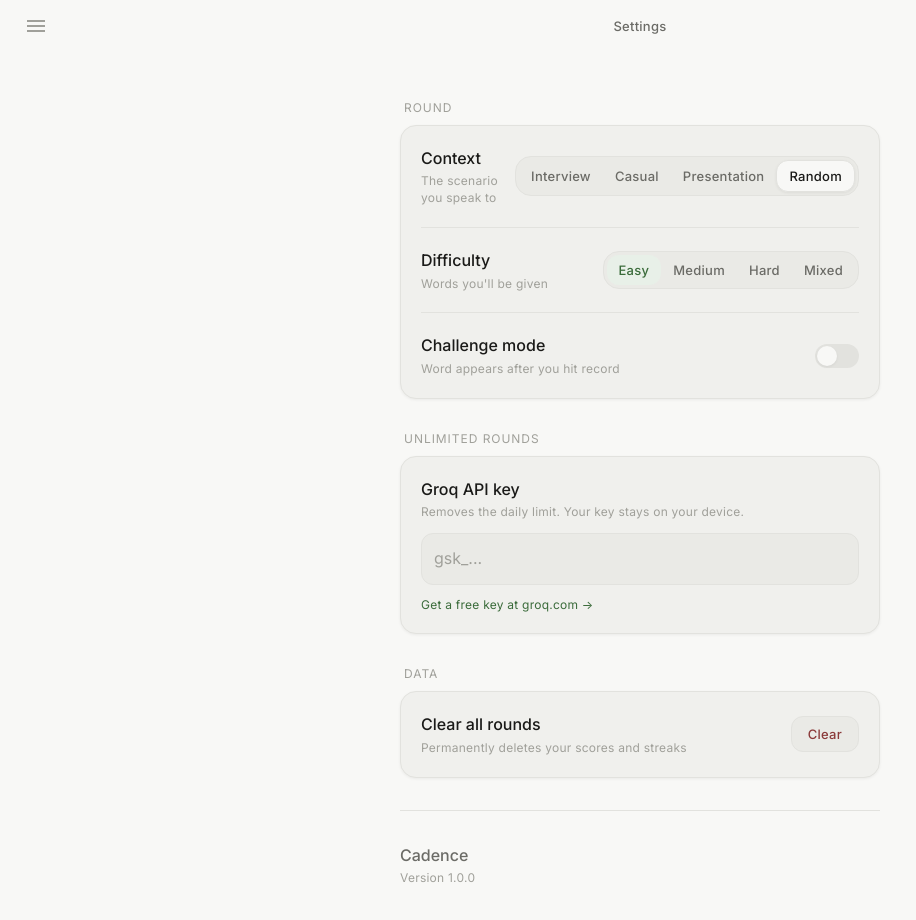
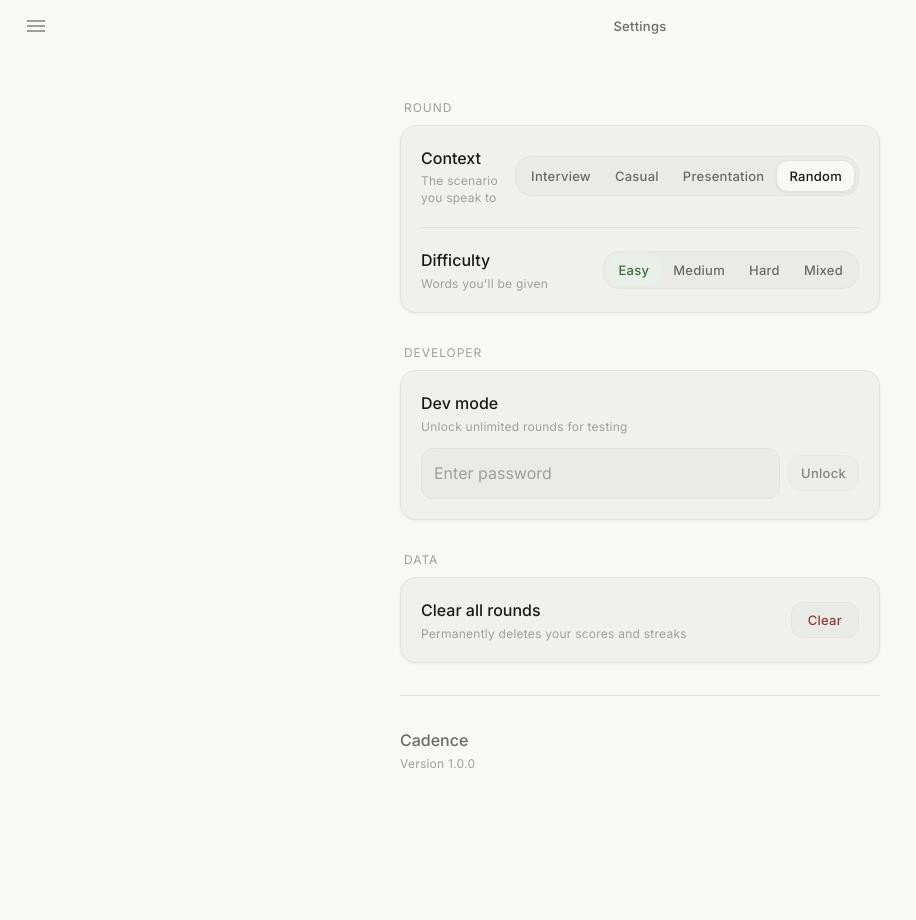
Before and after one commit to Saqib-zayn/Cadence, a React (Vite) app: page /settings in a window 1280 px wide. Shown: the top 920 px of the page, without its empty margins (0-916 px from the left). After the commit the page ends 813 px from the top, so only its background shows below. Built offline with nearby package versions, Linux system fonts and the light colour scheme.

Commit message:
prompt fix

```diff
--- a/api/analyse.js
+++ b/api/analyse.js
@@ -76,7 +76,7 @@ export default async function handler(req, res) {
   }
 
   const deviceId = req.headers['x-device-id'];
-  const rateLimit = await checkRateLimit(deviceId, 'analyse');
+  const rateLimit = await checkRateLimit(deviceId, 'analyse', req.headers['x-dev-token']);
   if (!rateLimit.allowed) {
     return res.status(429).json({ error: 'limit_reached' });
   }
--- a/api/transcribe.js
+++ b/api/transcribe.js
@@ -13,7 +13,7 @@ export default async function handler(req, res) {
   }
 
   const deviceId = req.headers["x-device-id"];
-  const rateLimit = await checkRateLimit(deviceId, "transcribe");
+  const rateLimit = await checkRateLimit(deviceId, "transcribe", req.headers["x-dev-token"]);
   if (!rateLimit.allowed) {
     return res.status(429).json({ error: "limit_reached" });
   }
--- a/src/components/HomeScreen.jsx
+++ b/src/components/HomeScreen.jsx
@@ -123,8 +123,9 @@ export default function HomeScreen({ onStartRound }) {
           </div>
         </div>
 
+        <div className="text-center">
           {/* Settings pills */}
-        <div className="flex items-center gap-[8px] mb-[24px] flex-wrap">
+          <div className="flex items-center justify-center gap-[8px] mb-[24px] flex-wrap">
             <button
               onClick={cycleDifficulty}
               className={`text-label px-[10px] py-[4px] rounded-full ${DIFFICULTY_STYLES[difficulty]}`}
@@ -144,17 +145,18 @@ export default function HomeScreen({ onStartRound }) {
           <button
             onClick={handleStart}
             disabled={isLoading}
-          className="w-full max-w-[360px] h-[52px] bg-btn-primary-bg text-btn-primary-text text-body-medium rounded-md disabled:opacity-60"
+            className="w-full max-w-[360px] h-[52px] bg-btn-primary-bg text-btn-primary-text text-body-medium rounded-md disabled:opacity-60 mx-auto"
           >
             {isLoading ? 'Getting your word...' : isFirstVisit ? 'Start your first round' : 'Start Round'}
           </button>
 
           {isFirstVisit && (
-          <p className="text-caption text-text-muted mt-[16px] max-w-[360px]">
+            <p className="text-caption text-text-muted mt-[16px] max-w-[360px] mx-auto">
               No account needed. Your data stays on your device.
             </p>
           )}
         </div>
+      </div>
     </AppLayout>
   );
 }
--- a/src/components/SettingsScreen.jsx
+++ b/src/components/SettingsScreen.jsx
@@ -78,13 +78,12 @@ export default function SettingsScreen() {
   const [category, setCategory] = useState(
     () => localStorage.getItem('cadence_category') || 'random'
   );
-  const [challengeMode, setChallengeMode] = useState(
-    () => localStorage.getItem('cadence_challenge_mode') === '1'
+  const [clearState, setClearState] = useState('idle'); // idle | confirm
+  const [devPassword, setDevPassword] = useState('');
+  const [devStatus, setDevStatus] = useState(
+    () => localStorage.getItem('cadence_dev_mode') === 'true' ? 'active' : 'idle'
   );
-  const [groqKey, setGroqKey] = useState(
-    () => localStorage.getItem('cadence_groq_key') || ''
-  );
-  const [clearState, setClearState] = useState('idle'); // idle | confirm
+  const [devLoading, setDevLoading] = useState(false);
 
   function updateDifficulty(val) {
     setDifficulty(val);
@@ -96,19 +95,36 @@ export default function SettingsScreen() {
     localStorage.setItem('cadence_category', val);
   }
 
-  function toggleChallengeMode() {
-    const next = !challengeMode;
-    setChallengeMode(next);
-    localStorage.setItem('cadence_challenge_mode', next ? '1' : '0');
+  async function handleDevUnlock() {
+    if (!devPassword.trim() || devLoading) return;
+    setDevLoading(true);
+    try {
+      const res = await fetch('/api/verify-dev', {
+        method: 'POST',
+        headers: { 'Content-Type': 'application/json' },
+        body: JSON.stringify({ token: devPassword }),
+      });
+      const data = await res.json();
+      if (data.valid) {
+        localStorage.setItem('cadence_dev_mode', 'true');
+        localStorage.setItem('cadence_dev_token', devPassword);
+        setDevStatus('active');
+        setDevPassword('');
+      } else {
+        setDevStatus('wrong');
+      }
+    } catch {
+      setDevStatus('wrong');
+    } finally {
+      setDevLoading(false);
+    }
   }
 
-  function updateGroqKey(val) {
-    setGroqKey(val);
-    if (val.trim()) {
-      localStorage.setItem('cadence_groq_key', val.trim());
-    } else {
-      localStorage.removeItem('cadence_groq_key');
-    }
+  function handleDevLock() {
+    localStorage.removeItem('cadence_dev_mode');
+    localStorage.removeItem('cadence_dev_token');
+    setDevStatus('idle');
+    setDevPassword('');
   }
 
   function handleClear() {
@@ -117,7 +133,7 @@ export default function SettingsScreen() {
       return;
     }
     // Confirmed
-    const keysToKeep = ['cadence_difficulty', 'cadence_category', 'cadence_challenge_mode', 'cadence_groq_key', 'cadence_device_id', 'cadence_mic_shown'];
+    const keysToKeep = ['cadence_difficulty', 'cadence_category', 'cadence_device_id', 'cadence_mic_shown'];
     Object.keys(localStorage)
       .filter(k => k.startsWith('cadence_') && !keysToKeep.includes(k))
       .forEach(k => localStorage.removeItem(k));
@@ -135,41 +151,55 @@ export default function SettingsScreen() {
             <SettingRow label="Context" description="The scenario you speak to">
               <SegmentedControl options={CONTEXTS} value={category} onChange={updateCategory} />
             </SettingRow>
-            <SettingRow label="Difficulty" description="Words you'll be given">
+            <SettingRow label="Difficulty" description="Words you'll be given" border={false}>
               <SegmentedControl options={DIFFICULTIES} value={difficulty} onChange={updateDifficulty} colorize />
-            </SettingRow>
-            <SettingRow label="Challenge mode" description="Word appears after you hit record" border={false}>
-              <Toggle checked={challengeMode} onChange={toggleChallengeMode} />
             </SettingRow>
           </div>
         </section>
 
-        {/* Unlimited rounds section */}
+        {/* DEVELOPER section */}
         <section className="flex flex-col gap-[8px]">
-          <SectionHeader>Unlimited rounds</SectionHeader>
+          <SectionHeader>Developer</SectionHeader>
           <div className="bg-surface border border-border rounded-lg shadow-sm p-[20px] flex flex-col gap-[12px]">
             <div className="flex flex-col gap-[2px]">
-              <span className="text-body-medium text-text-primary">Groq API key</span>
-              <span className="text-caption text-text-muted">
-                Removes the daily limit. Your key stays on your device.
-              </span>
+              <span className="text-body-medium text-text-primary">Dev mode</span>
+              <span className="text-caption text-text-muted">Unlock unlimited rounds for testing</span>
             </div>
-            <input
-              type="password"
-              value={groqKey}
-              onChange={e => updateGroqKey(e.target.value)}
-              placeholder="gsk_..."
-              autoComplete="off"
-              className="w-full bg-surface-raised rounded-md px-[12px] py-[12px] text-body text-text-primary placeholder:text-text-muted border border-border focus:outline-none focus:ring-1 focus:ring-border"
-            />
-            <a
-              href="https://console.groq.com/keys"
-              target="_blank"
-              rel="noopener noreferrer"
-              className="text-caption text-green-text hover:underline w-fit"
-            >
-              Get a free key at groq.com →
-            </a>
+            {devStatus === 'active' ? (
+              <div className="flex items-center justify-between gap-[12px]">
+                <span className="text-caption text-green-text">Dev mode active ✓</span>
+                <button
+                  onClick={handleDevLock}
+                  className="flex-shrink-0 px-[12px] py-[8px] bg-surface-raised border border-border rounded-md text-label text-text-primary"
+                >
+                  Lock
+                </button>
+              </div>
+            ) : (
+              <>
+                <div className="flex items-center gap-[8px]">
+                  <input
+                    type="password"
+                    value={devPassword}
+                    onChange={e => { setDevPassword(e.target.value); if (devStatus === 'wrong') setDevStatus('idle'); }}
+                    onKeyDown={e => e.key === 'Enter' && handleDevUnlock()}
+                    placeholder="Enter password"
+                    autoComplete="off"
+                    className="flex-1 bg-surface-raised rounded-md px-[12px] py-[12px] text-body text-text-primary placeholder:text-text-muted border border-border focus:outline-none focus:ring-1 focus:ring-border"
+                  />
+                  <button
+                    onClick={handleDevUnlock}
+                    disabled={devLoading || !devPassword.trim()}
+                    className="flex-shrink-0 px-[12px] py-[8px] bg-surface-raised border border-border rounded-md text-label text-text-primary disabled:opacity-50"
+                  >
+                    {devLoading ? '...' : 'Unlock'}
+                  </button>
+                </div>
+                {devStatus === 'wrong' && (
+                  <span className="text-caption text-red-text">Incorrect password</span>
+                )}
+              </>
+            )}
           </div>
         </section>
 
--- a/src/utils/api.js
+++ b/src/utils/api.js
@@ -3,8 +3,8 @@ import { getDeviceId } from './deviceId.js';
 const LIMIT_MESSAGE = "You've hit today's free practice limit. Nice work. Come back tomorrow for more rounds.";
 
 function extraHeaders() {
-  const groqKey = localStorage.getItem('cadence_groq_key');
-  return groqKey ? { 'x-groq-key': groqKey } : {};
+  const devToken = localStorage.getItem('cadence_dev_token');
+  return devToken ? { 'x-dev-token': devToken } : {};
 }
 
 function handleResponse(res) {
```
Also changed, not shown: api/_rateLimit.js (+10 -1 lines), api/generate-context.js (+7 -3 lines), api/verify-dev.js (added, +17 -0 lines). Lines whose indentation alone changed are shown as unchanged.
